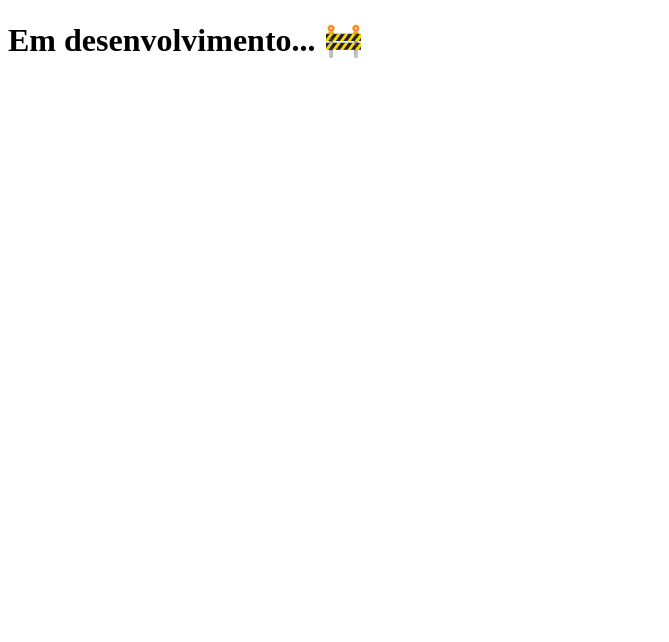
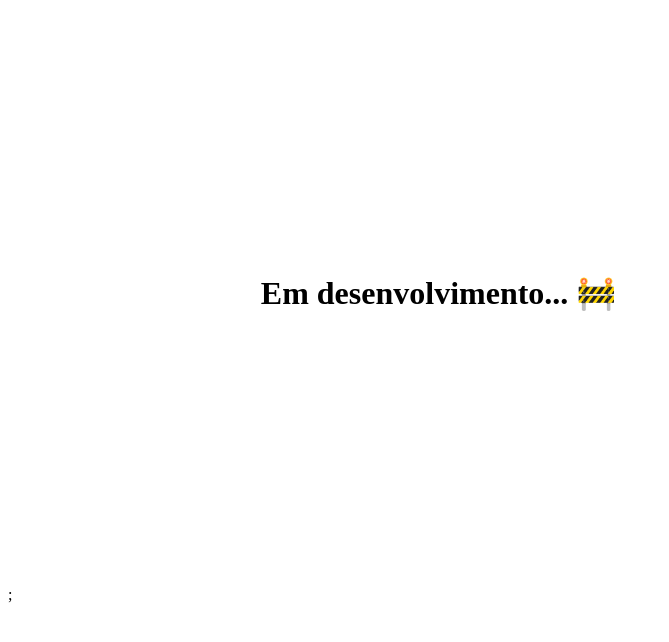
Before and after one commit to ImCanuto/curso.dev-tabnews, a Next.js app: page / in a window 1280 px wide. Shown: the top 642 px of the page, without its empty margins (0-669 px from the left). Built offline with nearby package versions, Linux system fonts and the light colour scheme.

Commit message:
add `styles.module.css`

```diff
--- a/pages/index.js
+++ b/pages/index.js
@@ -1,5 +1,12 @@
+import React from "react";
+import styles from "./styles.module.css"; // Importe o arquivo CSS module
+
 function Home() {
-  return <h1>Em desenvolvimento... 🚧</h1>;
+  return (
+    <div>
+      <h1 className={styles.homeH1}>Em desenvolvimento... 🚧</h1>;
+    </div>
+  );
 }
 
 export default Home;
--- /dev/null
+++ b/pages/styles.module.css
@@ -0,0 +1,7 @@
+.homeH1 {
+  padding: 20%;
+  display: flex;
+  text-align: center;
+  align-items: center;
+  align-content: center;
+}
```
